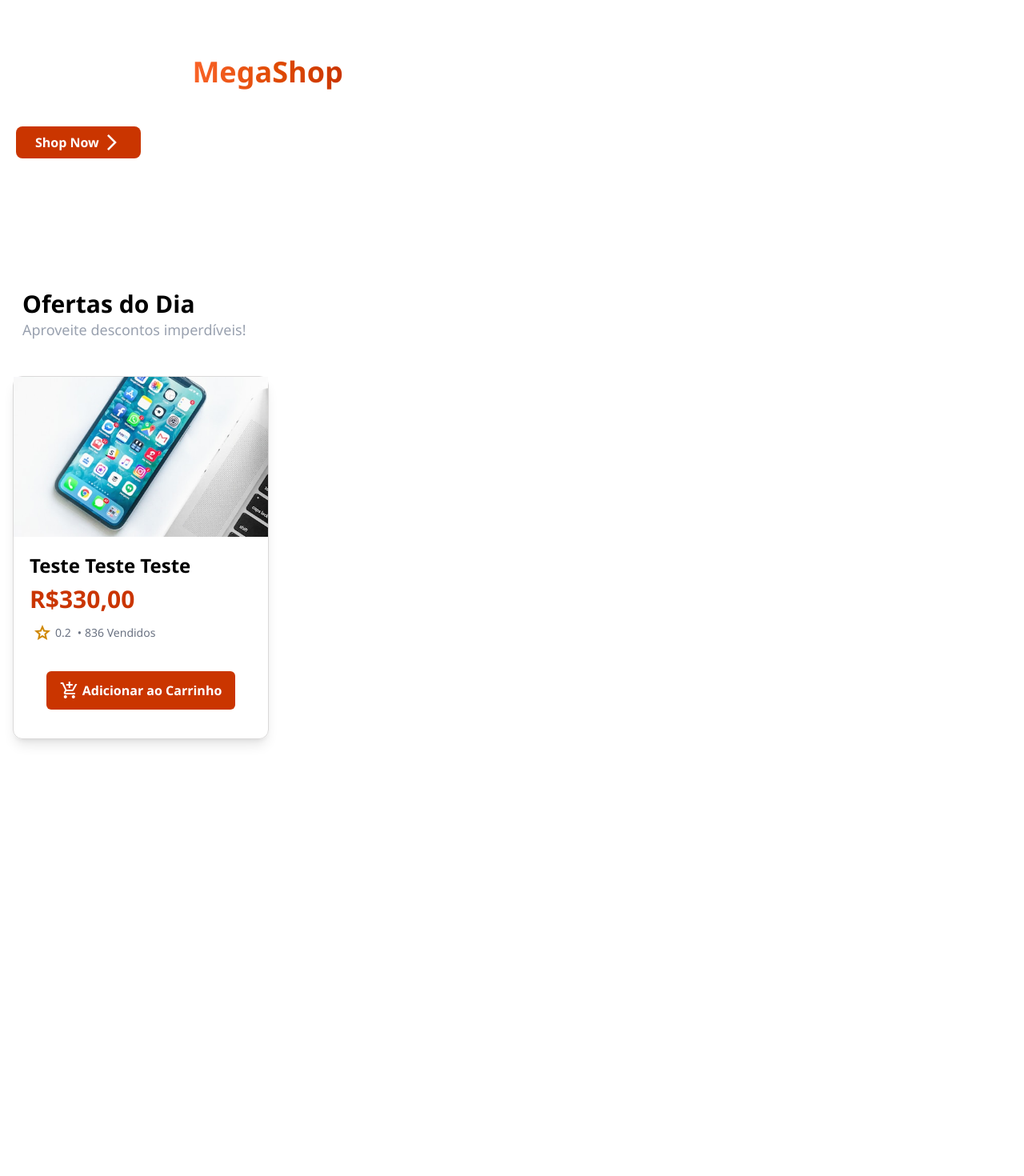
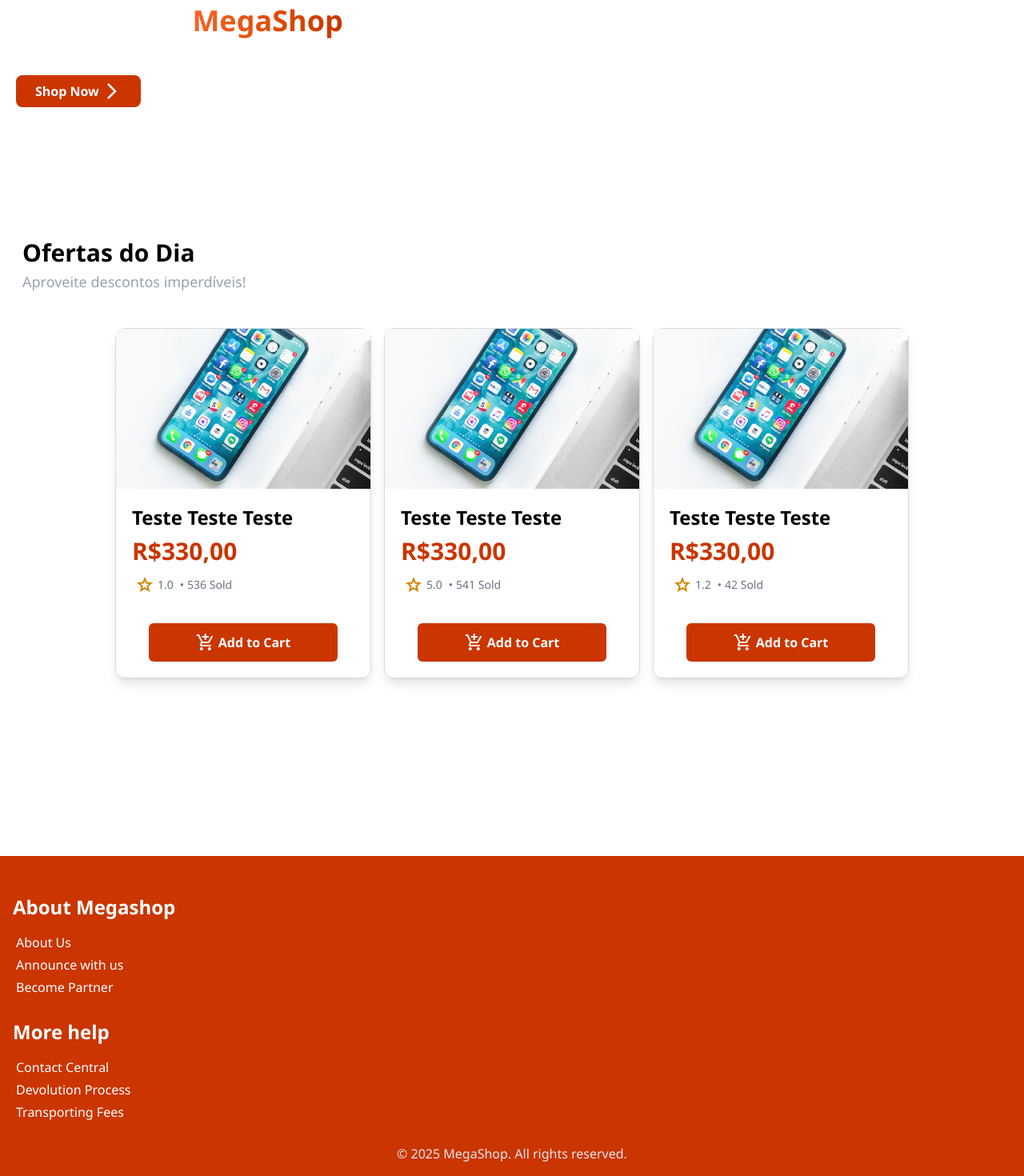
Before and after one commit to Dev-Soares/E-Commerce, a React (Vite) app in the folder frontend/: page / in a window 1280 px wide. Shown: the part 130-1600 px from the top of the page at 80% size. Before the commit the page ends 1264 px from the top, so only its background shows below. Built offline with nearby package versions, Linux system fonts and the light colour scheme.

Commit message:
Feat: Footer e outras melhorias implementadas

```diff
--- /dev/null
+++ b/frontend/src/components/Footer.jsx
@@ -0,0 +1,35 @@
+
+
+const Footer = () => {
+
+    return (
+        <footer className="w-full h-auto bg-[var(--color-main)] text-white p-4 pt-12 flex flex-col gap-7">
+
+            <div className="flex flex-col gap-4">
+                <h4 className="font-bold text-2xl">About Megashop</h4>
+                <ul className="ml-1 font-medium flex flex-col gap-1">
+                    <li>About Us</li>
+                    <li>Announce with us</li>
+                    <li>Become Partner</li>
+                </ul>
+            </div>
+            <div className="flex flex-col gap-4">
+                <h4 className="font-bold text-2xl">More help</h4>
+                <ul className="ml-1 font-medium flex flex-col gap-1">
+                    <li>Contact Central</li>
+                    <li>Devolution Process</li>
+                    <li>Transporting Fees </li>
+                </ul>
+            </div>
+            <div className="flex justify-center items-center ">
+                <p className="text-gray-200 text-md">© 2025 MegaShop. All rights reserved.</p>
+            </div>
+
+
+        </footer>
+    )
+
+
+}
+
+export default Footer
--- a/frontend/src/components/Navbar.jsx
+++ b/frontend/src/components/Navbar.jsx
@@ -2,14 +2,14 @@
 // ...existing code...
 const Navbar = () => {
   return (
-    <header className="w-full h-auto">
+    <header className="w-full h-auto fixed border-product bg-white">
         <nav className="h-16 w-full flex items-center justify-between p-4 px-5  text-white">
             <div className="w-auto h-full">
                 <h1 className="text-lg text-[var(--color-main)] font-bold">MegaShop</h1>
             </div>
-            <div className="w-auto h-full flex justify-center items-center ml-5">
+            <div className="w-auto h-full flex justify-center items-center ml-5 ">
 
-                <div className="relative w-[100%] max-w-lg">
+                <div className="relative w-[100%] max-w-lg shadow-xl">
 
                   <span className="material-symbols-outlined absolute left-3 top-1/2 -translate-y-1/2 text-[var(--color-main)] pointer-events-none">
                     search
@@ -18,7 +18,7 @@ const Navbar = () => {
                   <input
                     type="text"
                     className="w-full pl-10 focus:border-2 border-[var(--color-main)] rounded-xl text-black p-2"
-                    placeholder="Search..."
+                    placeholder="Search for products..."
                   />
                 </div>
             </div>
--- a/frontend/src/components/mainPageSections/Products.jsx
+++ b/frontend/src/components/mainPageSections/Products.jsx
@@ -6,15 +6,18 @@ const Products = () => {
 
 
   return (
-    <section className="min-h-screen w-full flex flex-col p-4">
-        <div className="flex flex-col p-3 mb-8">
+    <section className="min-h-screen w-full flex flex-col p-4 bg-white">
+        <div className="flex flex-col p-3 mb-8 gap-1">
             <h2 className="font-bold text-black text-3xl">Ofertas do Dia </h2>
             <p className="text-gray-400 text-lg">Aproveite descontos imperdíveis!</p>
         </div>
         {/*{ products.map(() => {
 
         })}*/}
-        <div className="flex flex-col gap-2 flex-wrap">
+        <div className="flex justify-center items-center gap-4 flex-wrap ">
+          <ProductItem productTitle='Teste Teste Teste' productPrice='R$330,00'/>
+          <ProductItem productTitle='Teste Teste Teste' productPrice='R$330,00'/>
+
           <ProductItem productTitle='Teste Teste Teste' productPrice='R$330,00'/>
         </div>
 
--- a/frontend/src/components/smallComponents/ProductItem.jsx
+++ b/frontend/src/components/smallComponents/ProductItem.jsx
@@ -33,9 +33,9 @@ const ProductItem = ({ productTitle, productPrice, productImg }) => {
 
     return (
 
-        <div className="w-auto h-fit flex flex-col rounded-xl shadow-lg border-product max-w-80 ">
+        <div className=" h-fit flex flex-col rounded-xl shadow-lg border-product w-80 cursor-pointer ">
 
-            <img src="/productPicture.jpg" alt="Product Image" className="w-full max-h-50 object-cover object-center" />
+            <img src="/productPicture.jpg" alt="Product Image" className="w-full max-h-50 object-cover object-center hover:translate-y-" />
             <div className="flex flex-col gap-2 p-5 w-full h-auto ">
                 <h3 className="text-2xl font-semibold">{productTitle}</h3>
                 <p className="text-3xl font-bold text-[var(--color-main)]">{productPrice}</p>
@@ -46,14 +46,14 @@ const ProductItem = ({ productTitle, productPrice, productImg }) => {
                         <p>{grade}</p>
                     </div>
                     <span>•</span>
-                    <p>{`${soldQuantity} Vendidos`}</p>
+                    <p>{`${soldQuantity} Sold`}</p>
                 </div>
 
             </div>
-            <div className="w-full h-auto flex justify-center items-center p-3 text-white font-semibold">
+            <div className="w-full h-auto flex justify-center items-center p-3 text-white font-semibold mb-2">
                 <button className="w-[80%] rounded-md bg-[var(--color-main)] flex flex-row justify-center items-center p-3 gap-1">
                     <span className='material-symbols-outlined'>add_shopping_cart</span>
-                    <p>Adicionar ao Carrinho</p>
+                    <p>Add to Cart</p>
 
 
                 </button>
--- a/frontend/src/pages/MainPage.jsx
+++ b/frontend/src/pages/MainPage.jsx
@@ -1,6 +1,7 @@
 import Navbar from "../components/Navbar.jsx"
 import Hero from "../components/mainPageSections/Hero.jsx"
 import Products from "../components/mainPageSections/Products.jsx"
+import Footer from "../components/Footer.jsx"
 
 const MainPage = () => {
 
@@ -10,6 +11,7 @@ const MainPage = () => {
       <Navbar />
       <Hero />
       <Products />
+      <Footer />
     </main>
   )
 }
```
Also changed, not shown: frontend/src/components/mainPageSections/Announcment.jsx (added, +13 -0 lines).
